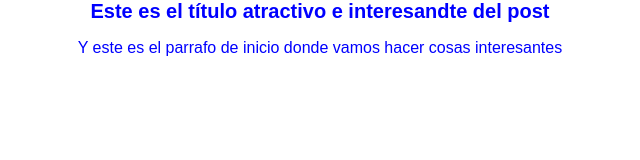
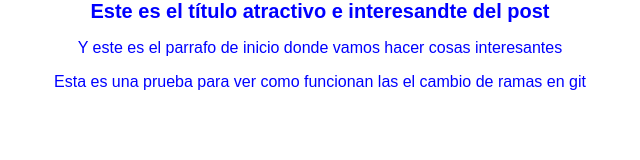
Before and after one commit to Sanorte/MiPrimerGit, a plain HTML site: page index.html in a window 1280 px wide. Shown: the whole page, without its empty margins (320-960 px from the left). Drawn offline with Linux system fonts and the light colour scheme.

Commit message:
VERSION 3. MODIFICACIÓN DE HTML Y CSS

```diff
--- a/index.html
+++ b/index.html
@@ -8,6 +8,7 @@
             <div id="post">
                 <h1>Este es el título atractivo e interesandte del post</h1>
                 <p>Y este es el parrafo de inicio donde vamos hacer cosas interesantes </p>
+                <p>Esta es una prueba para ver como funcionan las el cambio de ramas en git</p>
             </div>
         </div>
     </body>
```
